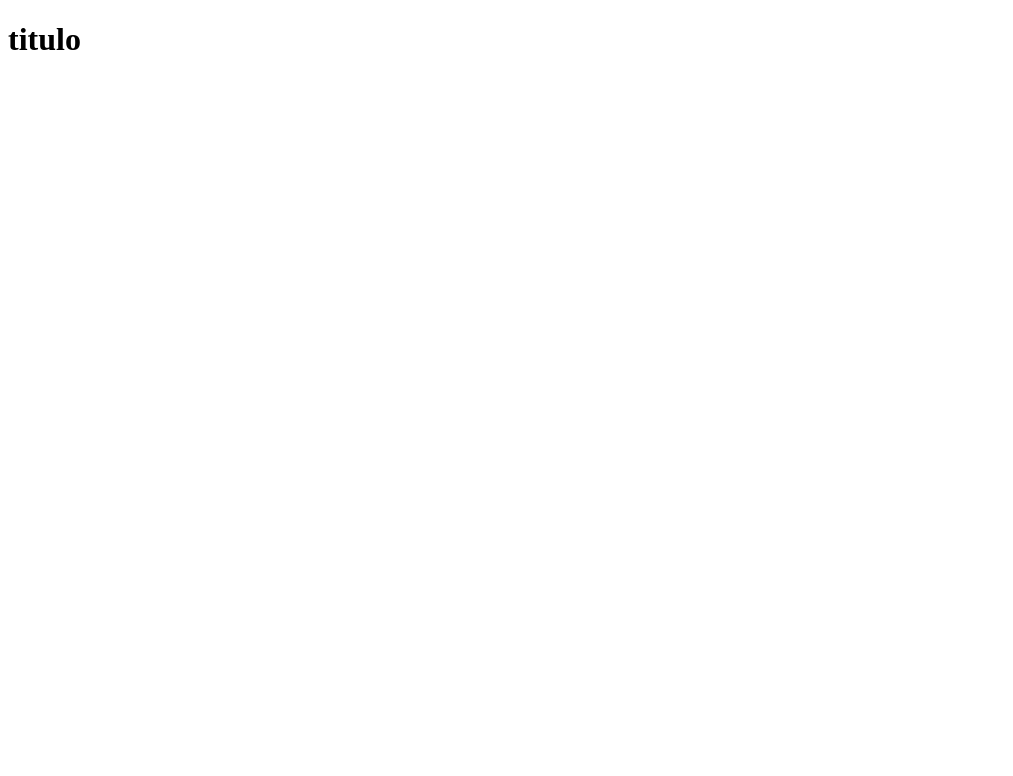
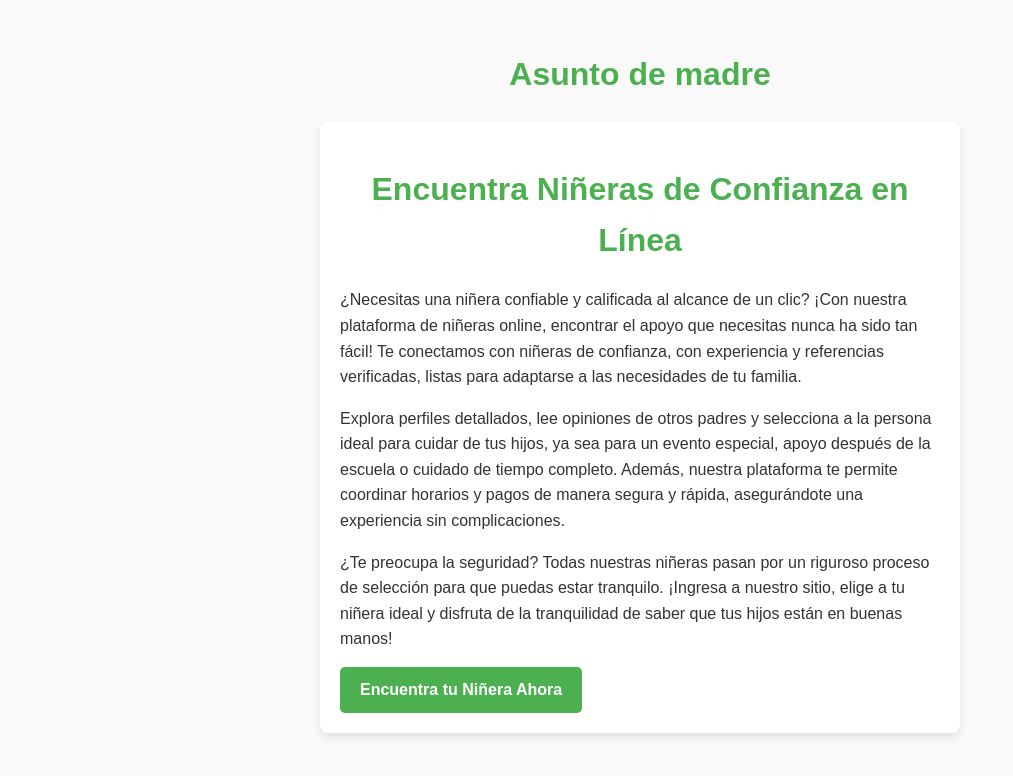
Before and after one commit to matias849/matias849.github.io, a plain HTML site: page proyecto-git/trabajo-final/index.html in a window 1280 px wide. Shown: the whole page, without its empty margins (0-1013 px from the left). Drawn offline with Linux system fonts and the light colour scheme.

Commit message:
contenido agragado

```diff
--- a/proyecto-git/trabajo-final/index.html
+++ b/proyecto-git/trabajo-final/index.html
@@ -3,10 +3,17 @@
 <head>
     <meta charset="UTF-8">
     <meta name="viewport" content="width=device-width, initial-scale=1.0">
+    <link rel="stylesheet" href="style.css">
     <title>trabajo</title>
 </head>
 <body>
-    <h1>titulo</h1>
-    <p></p>
+    <h1>Asunto de madre</h1>
+        <div class="container">
+            <h1>Encuentra Niñeras de Confianza en Línea</h1>
+            <p>¿Necesitas una niñera confiable y calificada al alcance de un clic? ¡Con nuestra plataforma de niñeras online, encontrar el apoyo que necesitas nunca ha sido tan fácil! Te conectamos con niñeras de confianza, con experiencia y referencias verificadas, listas para adaptarse a las necesidades de tu familia.</p>
+            <p>Explora perfiles detallados, lee opiniones de otros padres y selecciona a la persona ideal para cuidar de tus hijos, ya sea para un evento especial, apoyo después de la escuela o cuidado de tiempo completo. Además, nuestra plataforma te permite coordinar horarios y pagos de manera segura y rápida, asegurándote una experiencia sin complicaciones.</p>
+            <p>¿Te preocupa la seguridad? Todas nuestras niñeras pasan por un riguroso proceso de selección para que puedas estar tranquilo. ¡Ingresa a nuestro sitio, elige a tu niñera ideal y disfruta de la tranquilidad de saber que tus hijos están en buenas manos!</p>
+            <a href="#" class="button">Encuentra tu Niñera Ahora</a>
+        </div>
 </body>
 </html>
--- /dev/null
+++ b/proyecto-git/trabajo-final/style.css
@@ -0,0 +1,35 @@
+body {
+    font-family: Arial, sans-serif;
+    background-color: #f9f9f9;
+    color: #333;
+    padding: 20px;
+    line-height: 1.6;
+}
+.container {
+    max-width: 600px;
+    margin: 0 auto;
+    padding: 20px;
+    background-color: #fff;
+    border-radius: 8px;
+    box-shadow: 0 4px 8px rgba(0, 0, 0, 0.1);
+}
+h1 {
+    color: #4CAF50;
+    text-align: center;
+}
+p {
+    margin-bottom: 15px;
+}
+.button {
+    display: inline-block;
+    padding: 10px 20px;
+    background-color: #4CAF50;
+    color: #fff;
+    text-decoration: none;
+    border-radius: 5px;
+    text-align: center;
+    font-weight: bold;
+}
+.button:hover {
+    background-color: #45a049;
+}
```
